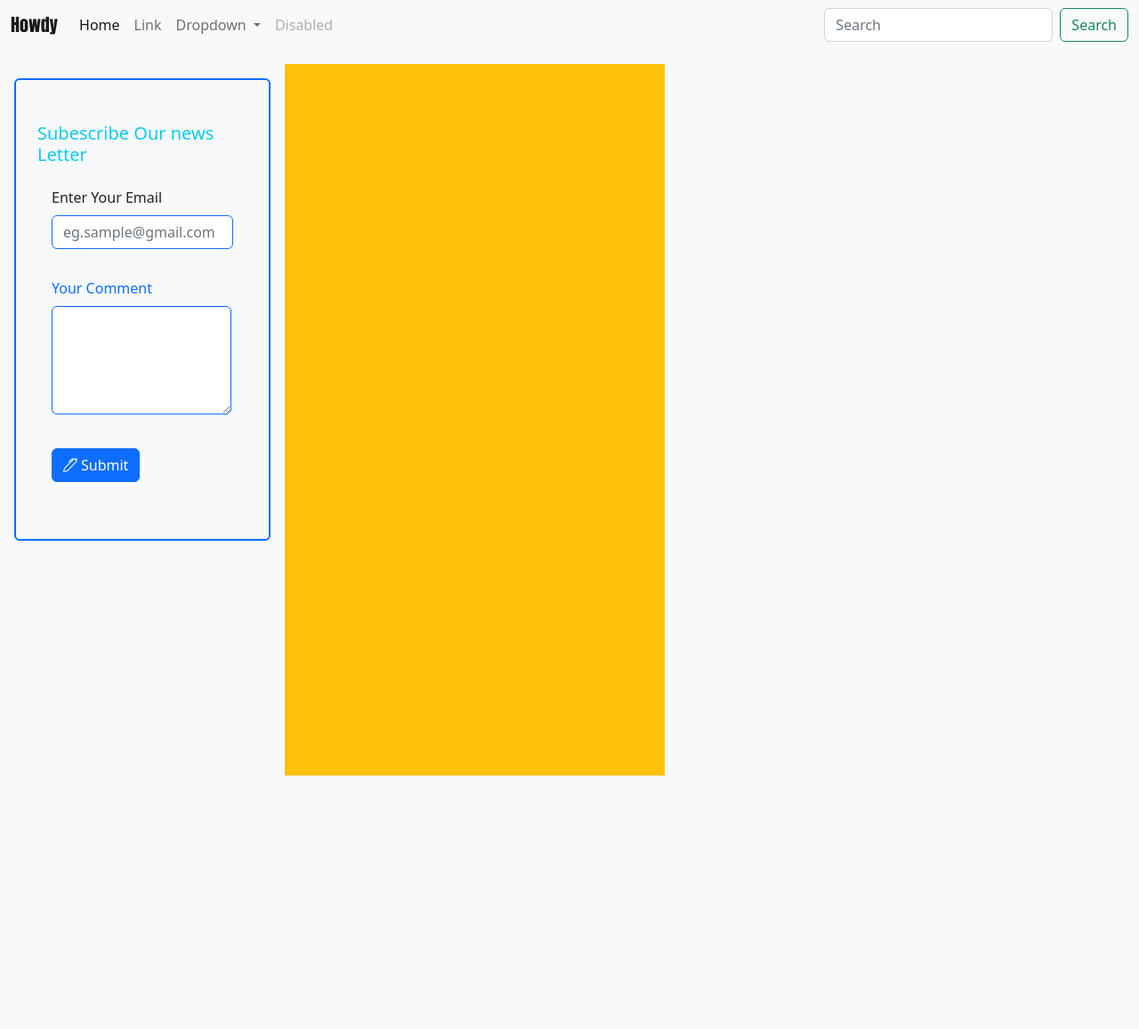
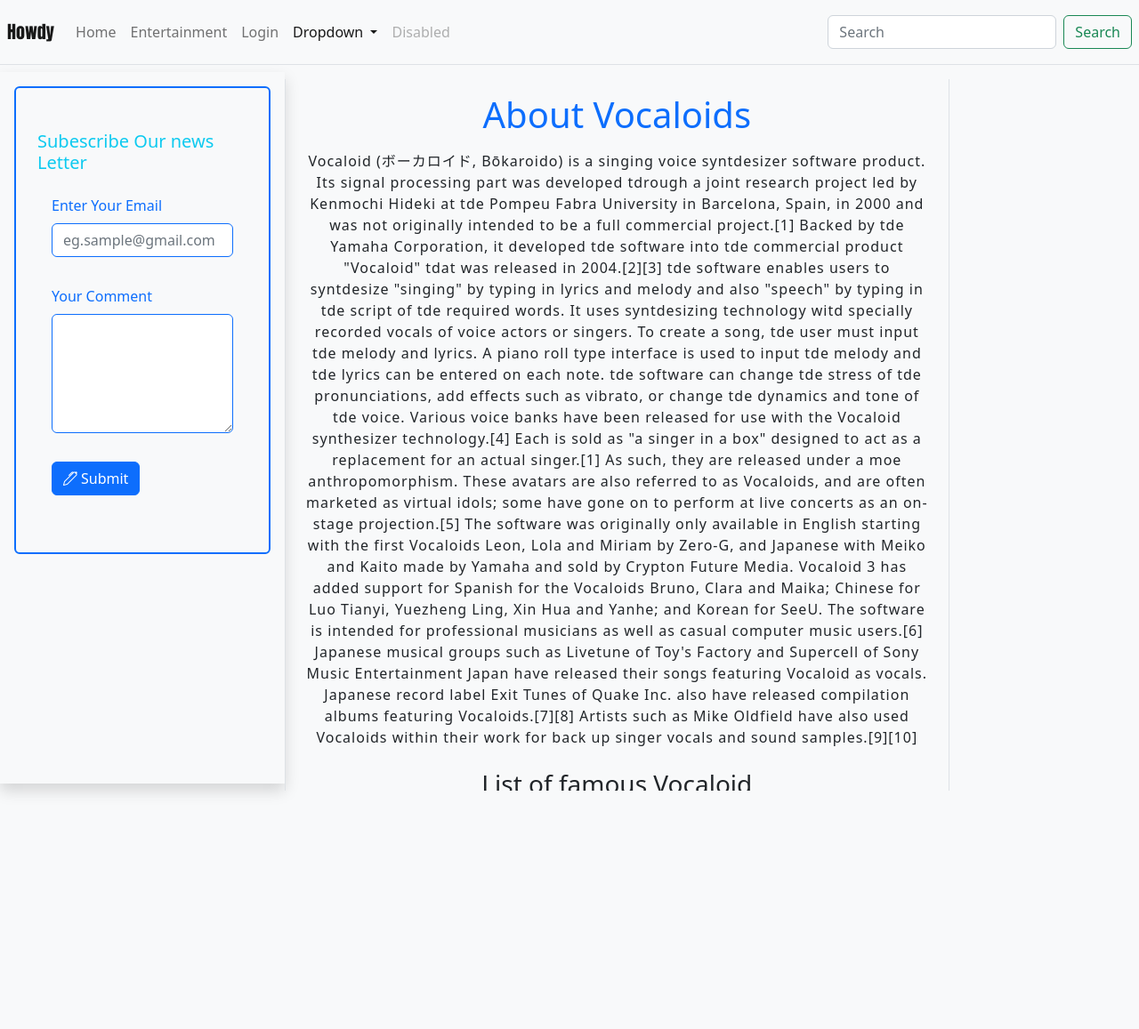
Before and after one commit to RizeKishimaro/my-dummy-project, a website: page Pratice1/index.html in a window 1280 px wide. Shown: the top 1157 px of the page at 89% size. Drawn offline with nearby package versions, Linux system fonts and the light colour scheme.

Commit message:
Added day 22

```diff
--- a/Pratice1/index.html
+++ b/Pratice1/index.html
@@ -3,7 +3,7 @@
 <head>
     <meta charset="UTF-8">
     <meta http-equiv="X-UA-Compatible" content="IE=edge">
-    <meta name="viewport" content="width=device-width, initial-scale=1.0">
+    <meta name="viewport" content="widtd=device-widtd, initial-scale=1.0">
     <link rel="stylesheet" href="/my-dummy-project/node_modules/bootstrap/dist/js/bootstrap.bundle.js">
     <link rel="stylesheet" href="/my-dummy-project/node_modules/bootstrap/dist/css/bootstrap.css">
     <link rel="stylesheet" href="/my-dummy-project/node_modules/bootstrap-icons/font/bootstrap-icons.css">
@@ -22,11 +22,16 @@
             height: 4000px;
 
         }
+        @media screen and (max-width: 1000px) {
+          .signin-box{
+            display: none;
+          }
+        }
     </style>
 </head>
-<body class="bg-light">
-    <nav class="navbar navbar-expand-lg bg-light fixed-top position-relative">
-        <div class="container-fluid">
+<body class="bg-light d-flex flex-column ">
+    <nav class="navbar navbar-expand-lg bg-light fixed-top border-bottom">
+        <div class="container-fluid p-2">
           <a class="navbar-brand" href="#" style="font-family: Anton;">Howdy</a>
           <button class="navbar-toggler" type="button" data-bs-toggle="collapse" data-bs-target="#navbarSupportedContent" aria-controls="navbarSupportedContent" aria-expanded="false" aria-label="Toggle navigation">
             <span class="navbar-toggler-icon"></span>
@@ -34,20 +39,21 @@
           <div class="collapse navbar-collapse" id="navbarSupportedContent">
             <ul class="navbar-nav me-auto mb-2 mb-lg-0">
               <li class="nav-item">
-                <a class="nav-link active" aria-current="page" href="#">Home</a>
+                <a class="nav-link" href="#">Home</a>
               </li>
               <li class="nav-item">
-                <a class="nav-link" href="#">Link</a>
+                <a href="#" class="nav-link ">Entertainment</a>
               </li>
-              <li class="nav-item dropdown">
-                <a class="nav-link dropdown-toggle" href="#" role="button" data-bs-toggle="dropdown" aria-expanded="false">
+              <li class="nav-item">
+                <a class="nav-link" href="#">Login</a>
+              </li>
+              <li class="nav-item dropdown" aria-current="page">
+                <a class="nav-link dropdown-toggle active" href="#" role="button" data-bs-toggle="dropdown" aria-expanded="false">
                   Dropdown
                 </a>
-                <ul class="dropdown-menu">
-                  <li><a class="dropdown-item" href="#">Action</a></li>
-                  <li><a class="dropdown-item" href="#">Another action</a></li>
-                  <li><hr class="dropdown-divider"></li>
-                  <li><a class="dropdown-item" href="#">Something else here</a></li>
+                <ul class="dropdown-menu p-1">
+                  <li><a class="dropdown-item active" href="#">About Vocaloid</a></li>
+                  <li><a class="dropdown-item" href="#">Install Maleware</a></li>
                 </ul>
               </li>
               <li class="nav-item">
@@ -61,19 +67,20 @@
           </div>
         </div>
       </nav>
-    <div class="container-fluid flex mt-3">
+      <hr>
+    <div class="container-fluid flex mt-5 h-100">
         <div class="row ">
-            <div class="col-sm-12 col-md-12 col-lg-3 m-0 bg-light p-0 position-fixed" style="height: 100vh;">
-                <div class="bg-light py-5 p-4 d m-3 border border-2 border-primary rounded-2 ">
+            <div class="col-sm-12 col-md-12 col-lg-3 m-0 bg-light p-0 shadow signin-box " style="height: 100vh; overflow-y: scroll;">
+                <div class="bg-light py-5 p-4 d m-3 border border-2 border-primary rounded-2" id="signin" >
                     <form action="#" class=" d-flex flex-column justify-content-between">
                         <h5 class="text text-info">Subescribe Our news Letter</h5>
                         <div class=" m-3">
-                            <label for="form-email" class="mb-2 form-label">Enter Your Email</label>
+                            <label for="form-email" class="mb-2 form-label text text-primary">Enter Your Email</label>
                             <input type="email" name="email" class="form-control border-primary" id="form-email" placeholder="eg.sample@gmail.com">
                         </div>
                        <div class=" m-3">
                         <label for="form-comment" class="form-label text text-primary">Your Comment</label>
-                        <textarea name="form-control" id="form-comment" class="rounded-2 border-primary" rows="5"></textarea>
+                        <textarea name="form-control" id="form-comment" class=" form-control rounded-2 border-primary d-block" rows="5"></textarea>
                        </div>
                        <div class=" m-3  h-100 ">
                             <button class="btn btn-primary"><i class="bi bi-pen me-1"></i>Submit</button>
@@ -81,17 +88,74 @@
                     </form>
                 </div>
             </div>
-            <div class="col-7 bg-warning" style="height: 100vh;">
-                <div class="bg-warning">
-                    <div class="bg-light h-50"></div>
-                </div>
+            <div class=" col-md-10 col-sm-12 col-lg-7 border-end border-start m-2 mx-auto overflow-scroll"style="height: 100vh;">
+               <div class="">
+                  <div class=" text-center mt-3">
+                    <h1 class="text text-primary">About Vocaloids</h1>
+                    <div class="p-2" style="letter-spacing: 1px;">
+                      <p>Vocaloid (ボーカロイド, Bōkaroido) is a singing voice syntdesizer software product. Its signal processing part was developed tdrough a joint research project led by Kenmochi Hideki at tde Pompeu Fabra University in Barcelona, Spain, in 2000 and was not originally intended to be a full commercial project.[1] Backed by tde Yamaha Corporation, it developed tde software into tde commercial product "Vocaloid" tdat was released in 2004.[2][3]
+
+                        tde software enables users to syntdesize "singing" by typing in lyrics and melody and also "speech" by typing in tde script of tde required words. It uses syntdesizing technology witd specially recorded vocals of voice actors or singers. To create a song, tde user must input tde melody and lyrics. A piano roll type interface is used to input tde melody and tde lyrics can be entered on each note. tde software can change tde stress of tde pronunciations, add effects such as vibrato, or change tde dynamics and tone of tde voice.
+                        Various voice banks have been released for use with the Vocaloid synthesizer technology.[4] Each is sold as "a singer in a box" designed to act as a replacement for an actual singer.[1] As such, they are released under a moe anthropomorphism. These avatars are also referred to as Vocaloids, and are often marketed as virtual idols; some have gone on to perform at live concerts as an on-stage projection.[5]
+
+                          The software was originally only available in English starting with the first Vocaloids Leon, Lola and Miriam by Zero-G, and Japanese with Meiko and Kaito made by Yamaha and sold by Crypton Future Media. Vocaloid 3 has added support for Spanish for the Vocaloids Bruno, Clara and Maika; Chinese for Luo Tianyi, Yuezheng Ling, Xin Hua and Yanhe; and Korean for SeeU.
+
+                          The software is intended for professional musicians as well as casual computer music users.[6] Japanese musical groups such as Livetune of Toy's Factory and Supercell of Sony Music Entertainment Japan have released their songs featuring Vocaloid as vocals. Japanese record label Exit Tunes of Quake Inc. also have released compilation albums featuring Vocaloids.[7][8] Artists such as Mike Oldfield have also used Vocaloids within their work for back up singer vocals and sound samples.[9][10]
+
+                        </p>
+                    </div>
+                    <div class="">
+                      <h3>List of famous Vocaloid <br><a href="https://www.crypton.co.jp/" class="text-decoration-none"> From crypton future media.INC</a></h3>
+                      <div class="border border-primary rounded-2 p-3">
+                        <table class="table table-striped">
+                          <thead>
+                            <tr>
+                              <th scope="col" >No</td>
+                              <th scope="col">Name</td>
+                              <th scope="col">Age</td>
+                              <th scope="col">Gender</td>
+                              <th scope="col">Spotify</td>
+                            </tr>
+                          </thead>
+                          <tbody>
+                            <tr>
+                              <th scope="row">01</td>
+                              <td>Hatsune Miku</td>
+                              <td>16</td>
+                              <td>Female</td>
+                              <td><a href="https://open.spotify.com/artist/6pNgnvzBa6Btdsv8SrZJYl">Hatsune Miku</a></td>
+                            </tr>
+                            <tr>
+                              <th scope="row">02</td>
+                              <td>Kagami Rin/Lin</td>
+                              <td>14</td>
+                              <td>Male & Female</td>
+                              <td><a href="https://open.spotify.com/playlist/4fS38DqjZFCFIRO0yEebzG">Rin & Lin</a></td>
+                            </tr>
+                            <tr>
+                              <th scope="row">03</td>
+                              <td>Megurine Luka</td>
+                              <td>20</td>
+                              <td>Female</td>
+                              <td><a href="https://open.spotify.com/playlist/0gyisEILKMJzX0YOxwAxh2">Megurine Luka</a></td>
+                            </tr>
+                          </tbody>
+                        </table>
+                      </div>
+                    </div>
+                  </div>
+               </div>
             </div>
             <div class="col-2">
                 <div class="bg-light py-5"></div>
             </div>
         </div>
+        <div class="d-flex col-sm-12 col-lg-12 col-md-12">
+          <div class=""></div>
+          <div class=""></div>
+          <div class=""></div>
+        </div>
     </div>
 </body>
 <script src="/my-dummy-project/node_modules/bootstrap/dist/js/bootstrap.bundle.js"></script>
-<script src="/my-dummy-project/Pratice1/script.js"></script>
 </html>
--- a/Pratice1/script.js
+++ b/Pratice1/script.js
@@ -1,6 +1,8 @@
-// document.addEventListener("mousemove",(event)=>{
-//     console.log("Client X value:"+event.clientX);
-//     console.log("Client Y value:"+event.clientY);
-//     console.log("Client X value:"+event.clientX +"Y value :" +event.clientY);
+document.addEventListener("mousemove",(event)=>{
+    for(let i=0;i<event;i++){
+        document.write("Client X value:"+event.clientX);
+        document.write("Client Y value:"+event.clientY);
+        document.write("Client X value:"+event.clientX +"Y value :" +event.clientY);
+    }
 
-// })
+});
```
Also changed, not shown: Pratice1/script.html (added, +13 -0 lines).
